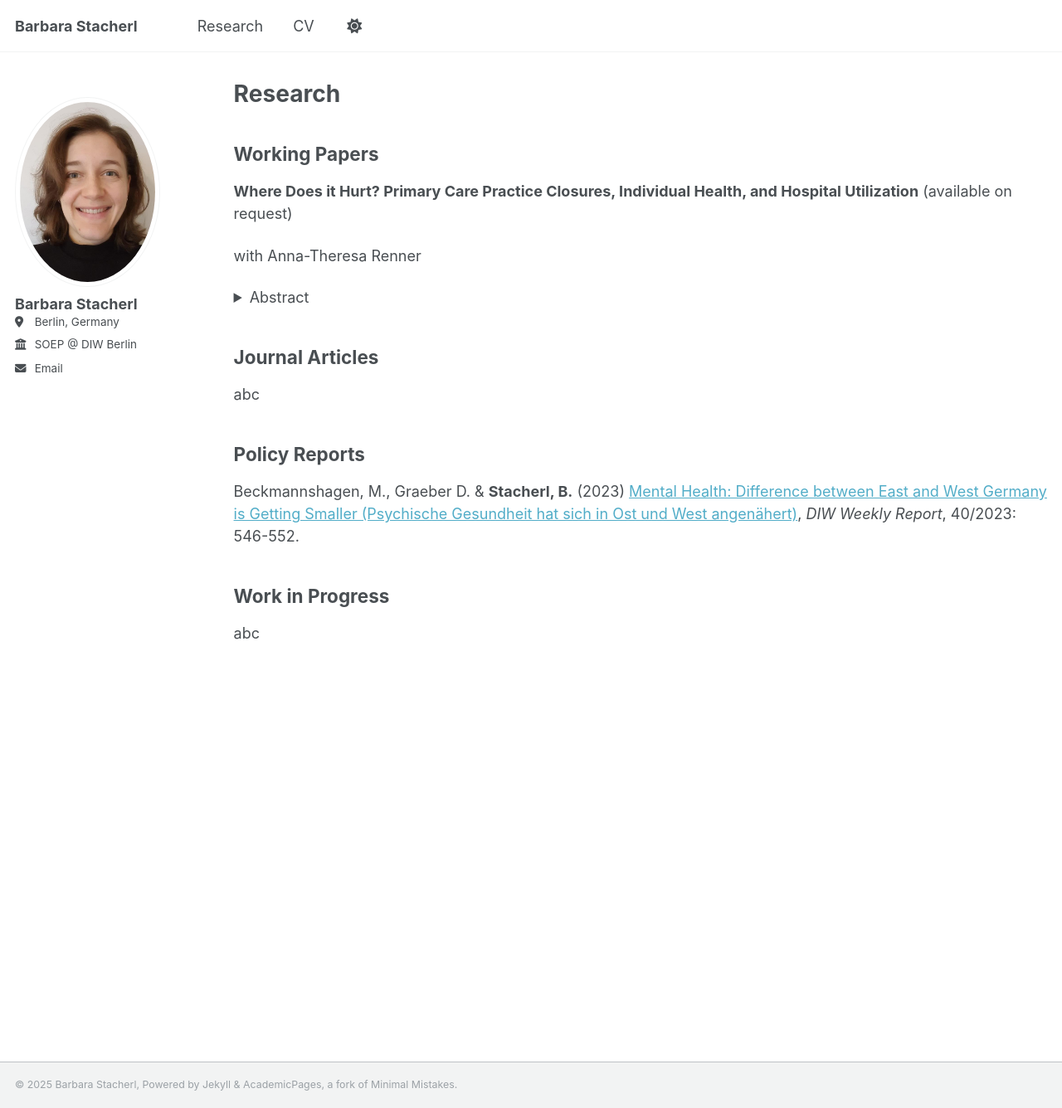
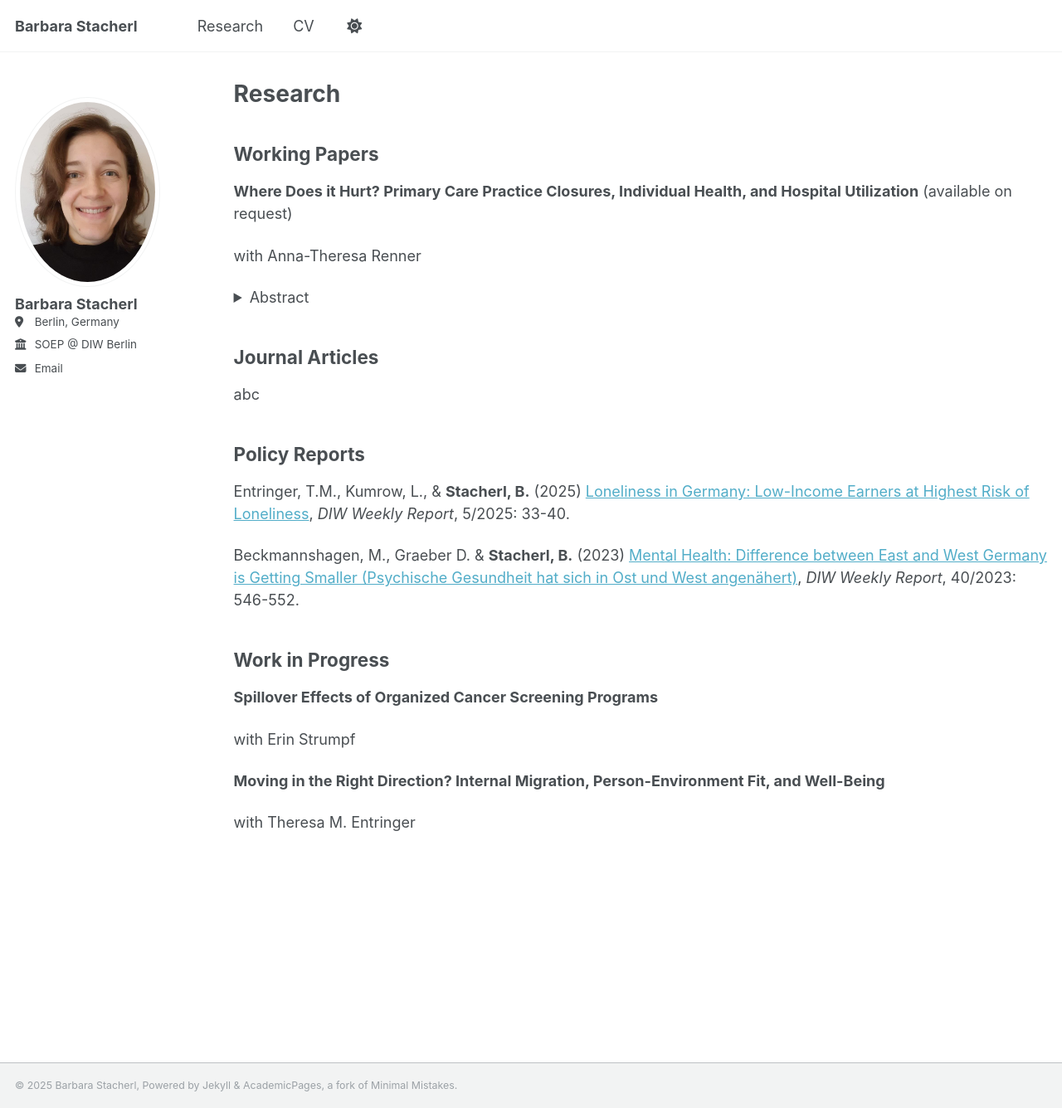
Before and after one commit to barbarastacherl/barbarastacherl.github.io, a Jekyll site: the page built from _pages/research.md, in a window 1280 px wide and 1336 px high. Shown: the whole window at 83% size. Built offline with Jekyll 4.4.1, drawn with Linux system fonts in a browser that asks for light colours.

Commit message:
Update research.md

```diff
--- a/_pages/research.md
+++ b/_pages/research.md
@@ -27,9 +27,17 @@ abc
 
 ## Policy Reports
 
+Entringer, T.M., Kumrow, L., & **Stacherl, B.** (2025) [Loneliness in Germany: Low-Income Earners at Highest Risk of Loneliness](https://www.diw.de/documents/publikationen/73/diw_01.c.935131.de/dwr-25-05-1.pdf), *DIW Weekly Report*, 5/2025: 33-40.
+
 Beckmannshagen, M., Graeber D. & **Stacherl, B.** (2023) [Mental Health: Difference between East and West Germany is
 Getting Smaller (Psychische Gesundheit hat sich in Ost und West angenähert)](https://www.diw.de/documents/publikationen/73/diw_01.c.881929.de/23-40.pdf), *DIW Weekly Report*, 40/2023: 546-552.
 
 ## Work in Progress
 
-abc
+**Spillover Effects of Organized Cancer Screening Programs**
+
+with Erin Strumpf
+
+**Moving in the Right Direction? Internal Migration, Person-Environment Fit, and Well-Being**
+
+with Theresa M. Entringer
```
